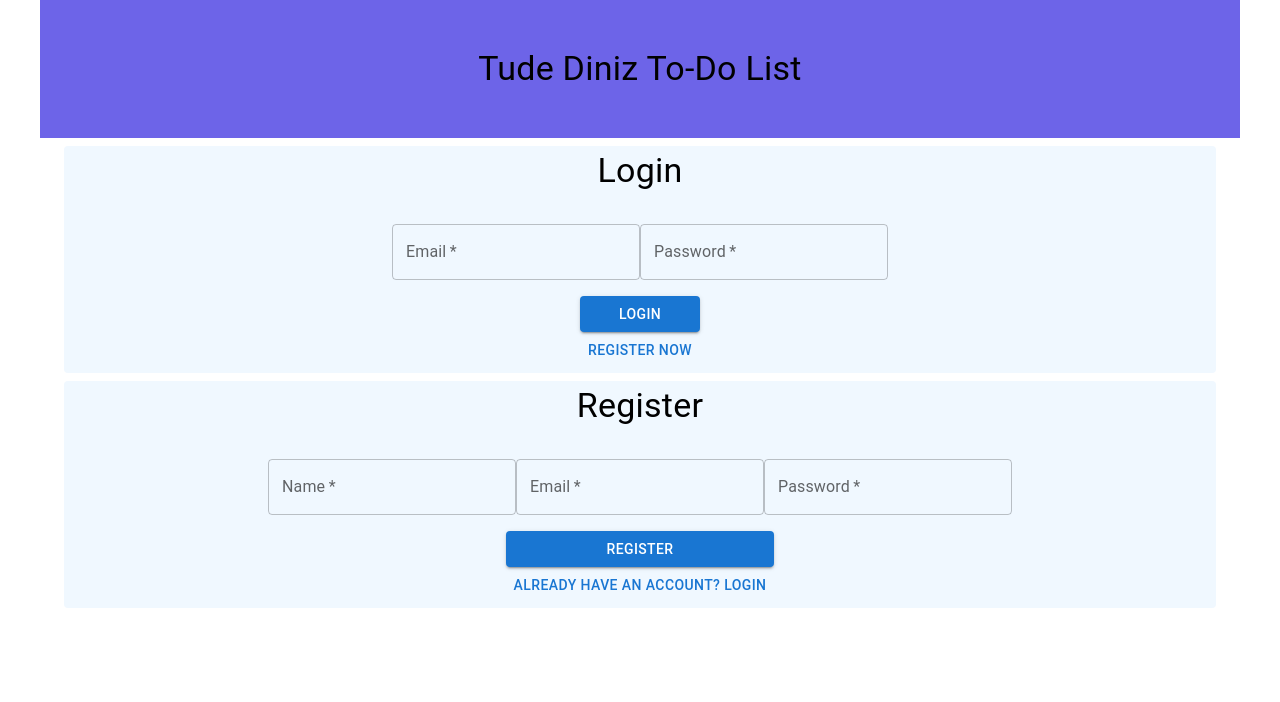
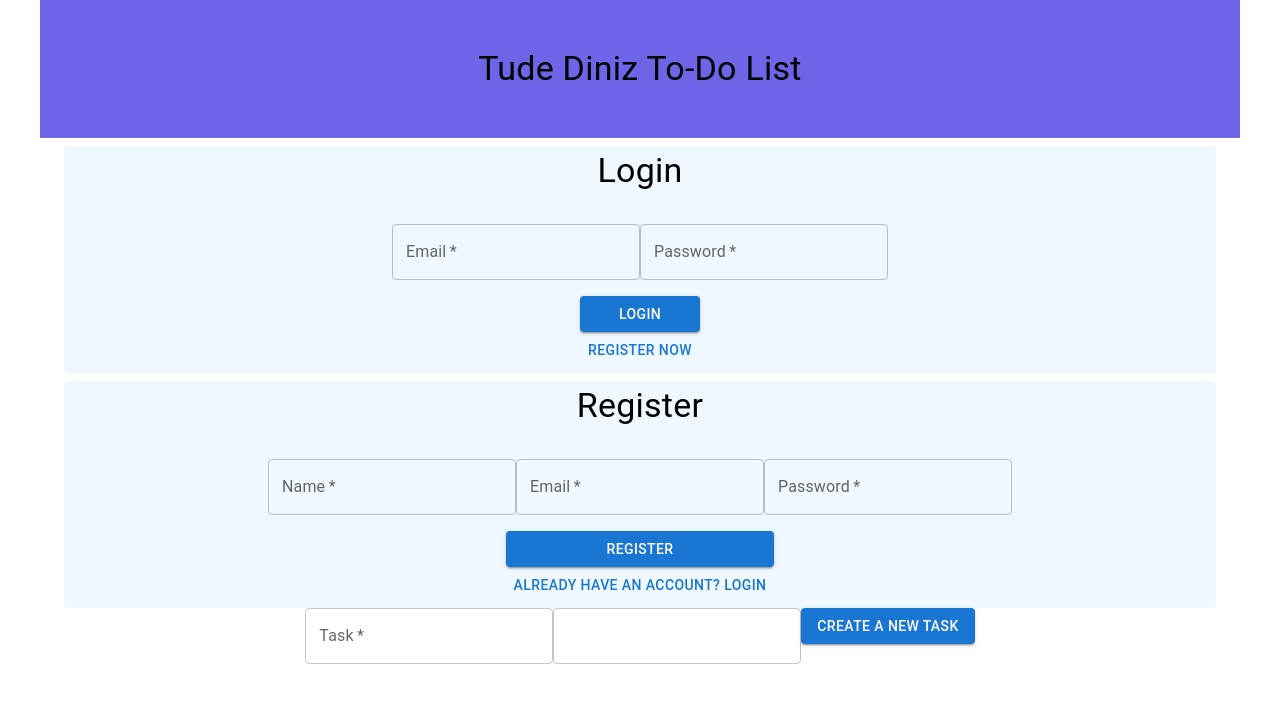
Before and after one commit to lucaspereiraio/tude-to-do-list, a React (Create React App) app: page / in a window 1280 px wide. Shown: the top 702 px of the page. Built offline with nearby package versions, Linux system fonts and the light colour scheme.

Commit message:
create-item-basic-structure

```diff
--- a/src/App.tsx
+++ b/src/App.tsx
@@ -3,13 +3,15 @@ import "./App.css";
 import { Login } from "./Components/Login/Login";
 import { Register } from "./Components/Register/Register";
 import { Header } from "./Components/Header/Header";
+import { CreateItem } from "./Components/CreateItem/CreateItem";
 
 function App() {
   return (
     <div className="App">
-      <Header/>
+      <Header />
       <Login />
       <Register />
+      <CreateItem />
     </div>
   );
 }
--- a/src/Components/CreateItem/CreateItem.tsx
+++ b/src/Components/CreateItem/CreateItem.tsx
@@ -1,5 +1,31 @@
-import React from "react";
+import { Button, Container, TextField } from "@mui/material";
+import React, { ChangeEvent, useState } from "react";
 
 export const CreateItem = () => {
-  return <div>CreateItem</div>;
+  const [newTask, setNewTask] = useState<string>("");
+
+  const handleNewTask = (e: ChangeEvent<HTMLInputElement>) => {
+    setNewTask(e.target.value);
+  };
+
+  return (
+    <Container>
+      <TextField
+        required
+        label="Task"
+        variant="outlined"
+        value={newTask}
+        onChange={handleNewTask}
+      ></TextField>
+      <TextField></TextField>
+      <Button
+        className="create-task-button"
+        variant="contained"
+        // onClick={}
+        // disabled={}
+      >
+        Create a new task
+      </Button>
+    </Container>
+  );
 };
```
